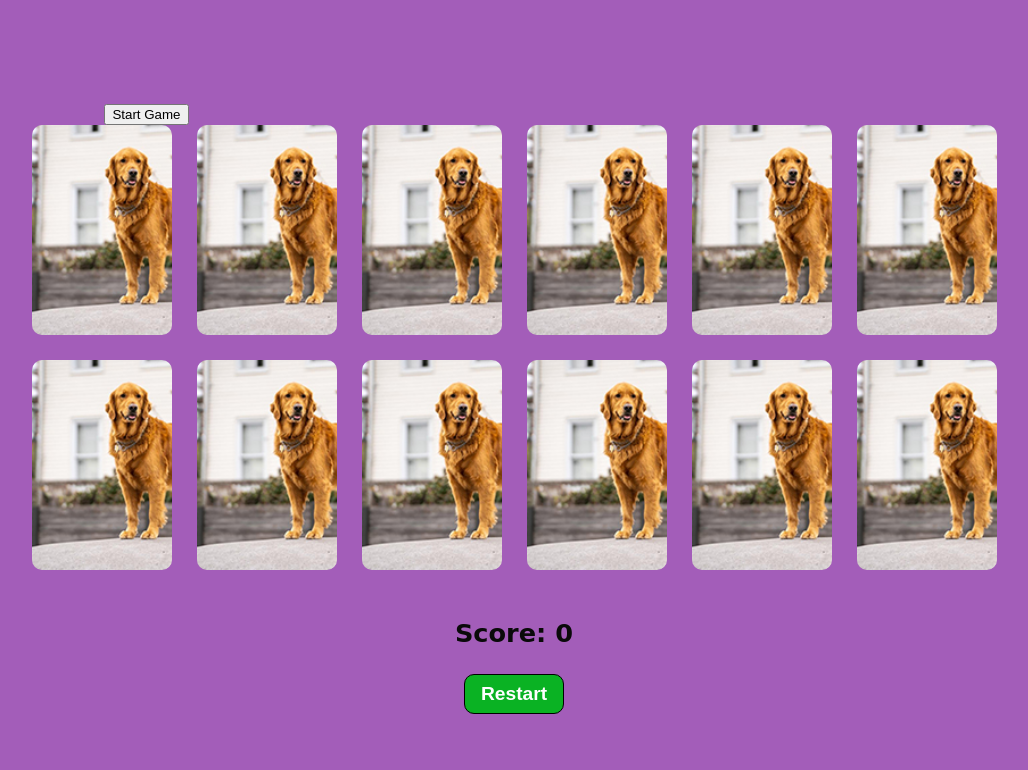
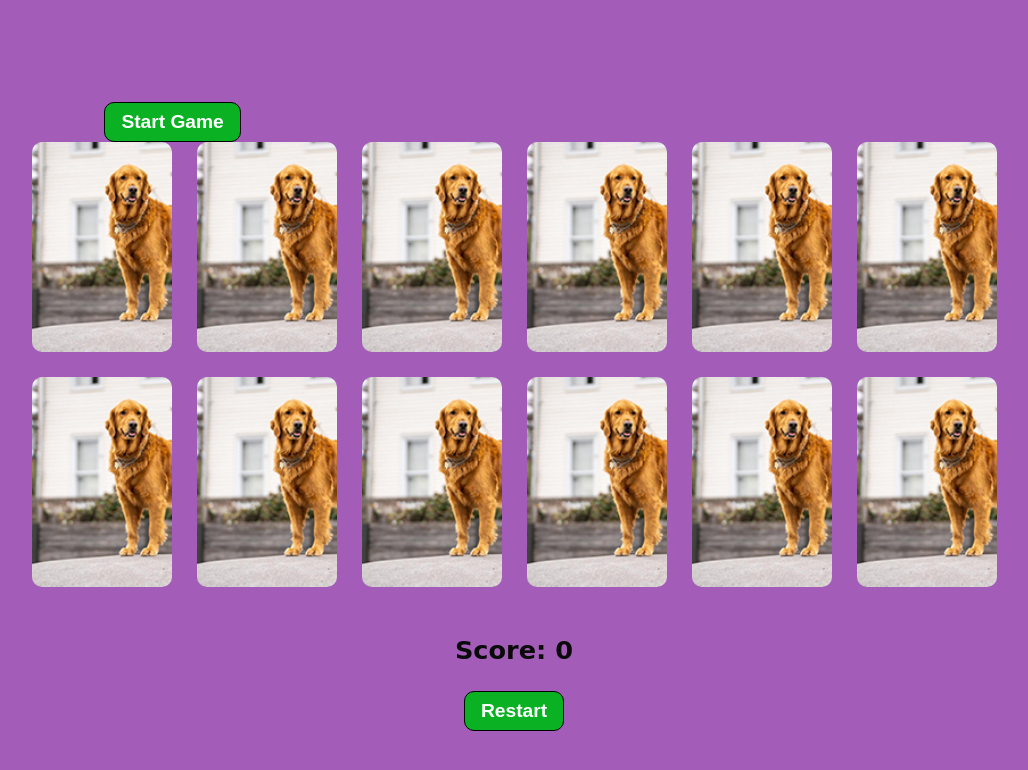
Before and after one commit to bnelsonemail/Cognitive-Quest, a plain HTML site: page index.html in a window 1280 px wide. Shown: the whole page, without its empty margins (126-1154 px from the left). Drawn offline with Linux system fonts and the light colour scheme.

Commit message:
revisions to CSS

```diff
--- a/style-working.css
+++ b/style-working.css
@@ -36,6 +36,22 @@ p {
  .score {
    margin-top: 4rem;
    padding-top: 4rem;
+ }
+
+ .start-game button{
+   padding: 8px 16px;
+   font-size: 1.5rem;
+   font-weight: 900;
+   background-color: #0ab223;
+   border: 1px solid black;
+   border-radius: 10px;
+   color: white;
+ }
+
+ .start-game button:hover {
+   background-color: #1009ee;
+   transition: .5s;
+   cursor: pointer;
  }
 
  .actions {
```
Lines whose indentation alone changed are shown as unchanged.
